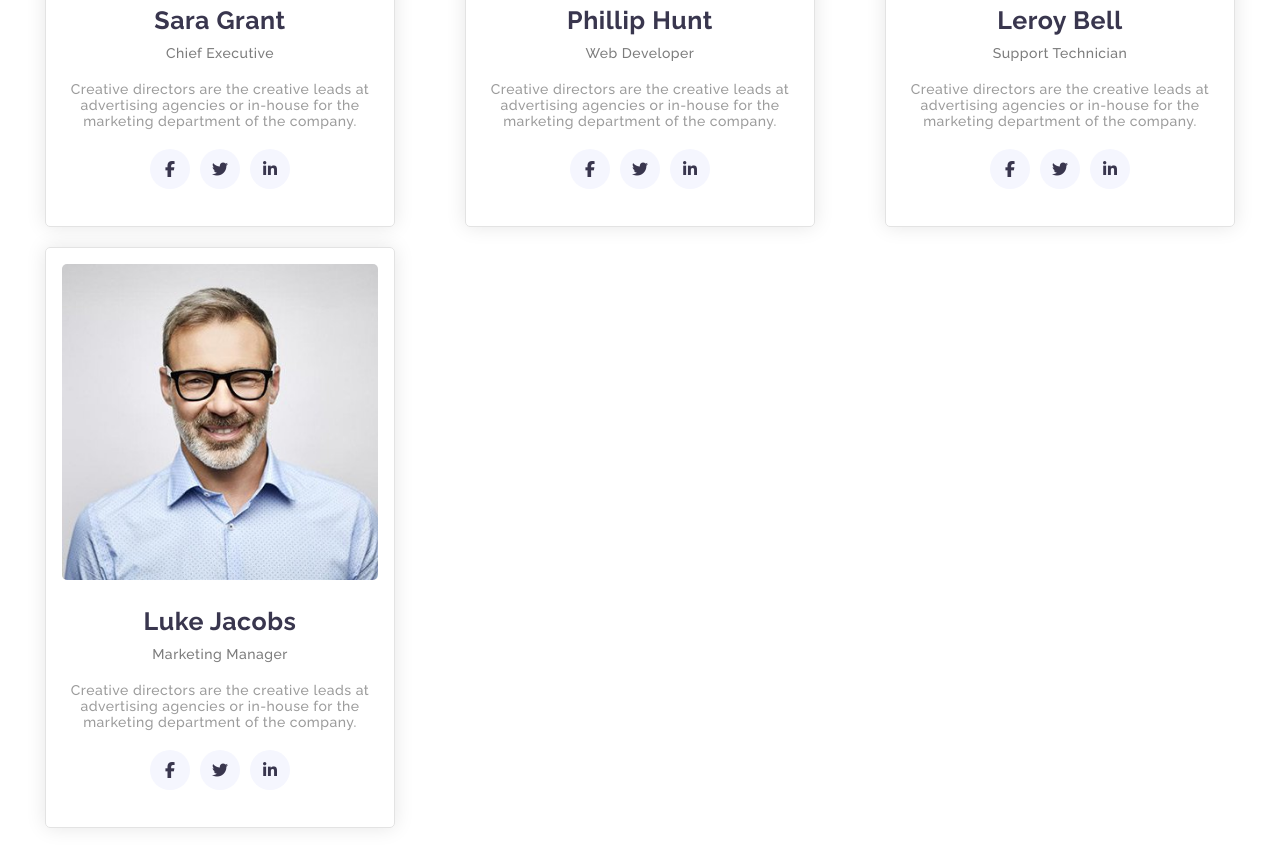
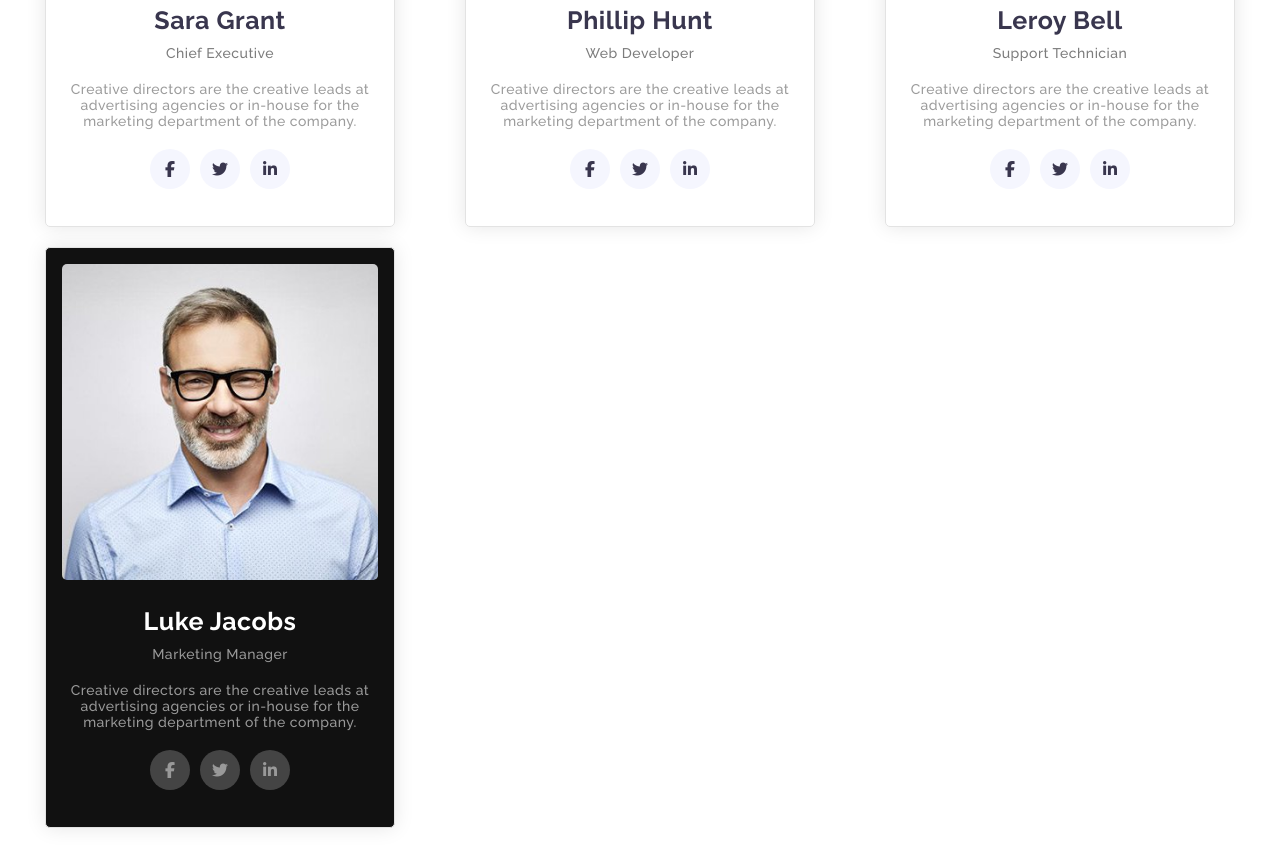
Before and after one commit to yuliia-anisimova/bem-tutorial, a website built with Parcel: page src/index.html in a window 1280 px wide. Shown: the part 374-1222 px from the top of the page. Built offline with nearby package versions, Linux system fonts and the light colour scheme.

Commit message:
Add the dark modifier to change card

```diff
--- a/src/index.html
+++ b/src/index.html
@@ -72,7 +72,7 @@
       </div>
     </div>
 
-    <div class="team-card">
+    <div class="team-card team-card--dark">
       <div class="team-card__headshot-wrapper">
         <img src="./images/luke-jacobs.jpg" alt="Luke Jacobs" class="team-card__headshot">
       </div>
--- a/src/styles/components/_team-card.scss
+++ b/src/styles/components/_team-card.scss
@@ -16,6 +16,24 @@
   padding: 1rem;
   font-weight: 500;
   justify-self: center;
+
+  &--dark {
+    background-color: #111;
+
+    & .team-card__name {
+      color: #fff;
+    }
+
+    & .team-card__job-title,
+    & .team-card__bio {
+      color: #999;
+    }
+
+    & .team-card__social-icon {
+      background-color: #444;
+      color: #999;
+    }
+  }
 
   &__headshot-wrapper {
     margin: 0 0 rem(20) 0;
```
